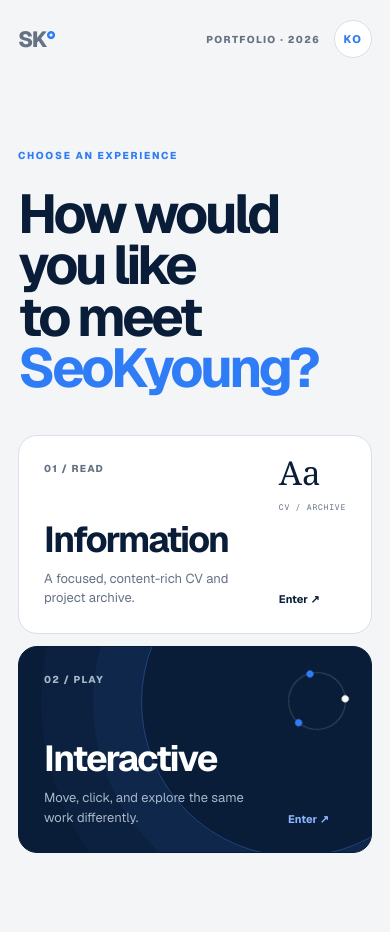
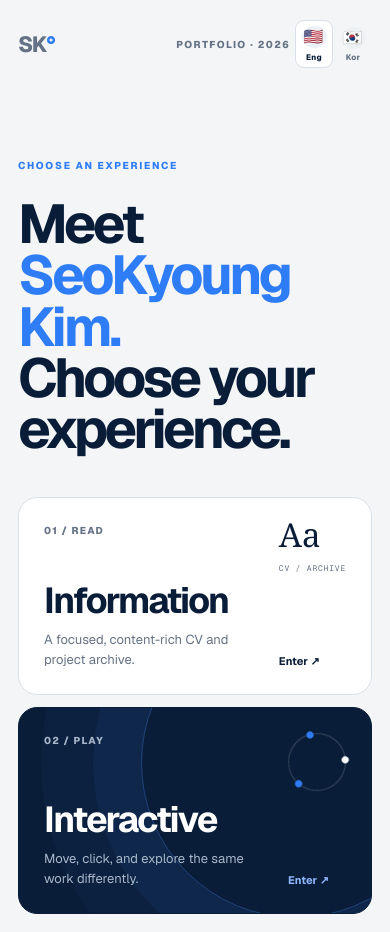
Before and after one commit to tjrud/portfolio, a Next.js app: page / in a window 390 px wide. Before the commit the page ends 871 px from the top, so only its background shows below. Built offline with nearby package versions, Linux system fonts and the light colour scheme.

Commit message:
Refine navigation and language controls

```diff
--- a/app/globals.css
+++ b/app/globals.css
@@ -10,10 +10,22 @@ p { margin: 0; }
 .brand { font-size: 22px; font-weight: 800; letter-spacing: -.05em; }
 .brand span { color: var(--blue); }
 .light-brand { color: white; }
-.locale-button { width: 38px; height: 38px; margin-left: 14px; border: 1px solid var(--line); border-radius: 999px; background: white; color: var(--blue); font-size: 11px; font-weight: 800; cursor: pointer; transition: background .2s, color .2s; }
-.locale-button:hover { background: var(--blue); color: white; }
-.locale-button.inverse { border-color: rgba(255,255,255,.2); background: rgba(255,255,255,.08); color: white; }
-.locale-button.inverse:hover { background: white; color: var(--navy); }
+.locale-switcher { margin-left: 15px; display: flex; align-items: center; gap: 4px; }
+.locale-switcher button { width: 46px; height: 52px; padding: 4px; border: 1px solid transparent; border-radius: 9px; display: grid; place-items: center; gap: 0; background: transparent; color: var(--muted); cursor: pointer; transition: border-color .2s, background .2s, color .2s; }
+.locale-switcher button span { width: 28px; height: 25px; display: grid; place-items: center; border-radius: 50%; background: #edf1f5; font-size: 18px; line-height: 1; filter: saturate(.78); transition: transform .2s, filter .2s; }
+.locale-switcher button small { font-size: 8px; font-weight: 750; line-height: 1; letter-spacing: .04em; }
+.locale-switcher button:hover, .locale-switcher button.active { border-color: var(--line); background: white; color: var(--navy); }
+.locale-switcher button:hover span, .locale-switcher button.active span { transform: translateY(-1px); filter: saturate(1); }
+.locale-switcher.inverse button { color: #8396ae; }
+.locale-switcher.inverse button span { background: rgba(255,255,255,.09); }
+.locale-switcher.inverse button:hover, .locale-switcher.inverse button.active { border-color: rgba(255,255,255,.18); background: rgba(255,255,255,.08); color: white; }
+.category-bar { position: sticky; z-index: 30; top: 0; height: 72px; padding: 0 24px; display: grid; grid-template-columns: 1fr auto 1fr; align-items: center; border-bottom: 1px solid var(--line); background: rgba(255,255,255,.94); backdrop-filter: blur(18px); }
+.category-bar .home-button { justify-self: start; padding: 9px 13px; border: 1px solid var(--line); border-radius: 999px; background: white; color: var(--navy); font-size: 9px; font-weight: 800; letter-spacing: .12em; cursor: pointer; }
+.category-bar > strong { justify-self: center; font-size: 13px; letter-spacing: -.02em; }
+.category-bar > .locale-switcher { justify-self: end; }
+.category-bar.inverse { border-color: rgba(255,255,255,.12); background: rgba(9,29,56,.88); }
+.category-bar.inverse .home-button { border-color: rgba(255,255,255,.18); background: rgba(255,255,255,.07); color: white; }
+.category-bar.inverse > strong { color: white; }
 
 /* Mode gate */
 .mode-gate { min-height: 100vh; padding: 28px 32px 32px; display: grid; grid-template-rows: auto 1fr auto; background: var(--bg); }
@@ -45,15 +57,14 @@ p { margin: 0; }
 @keyframes gateSpin { to { transform: rotate(360deg); } }
 
 /* Information mode */
-.cv-layout { min-height: 100vh; display: grid; grid-template-columns: 310px minmax(0, 1fr); background: #dbe3e8; }
-.cv-sidebar { position: sticky; top: 0; height: 100vh; padding: 40px 38px 34px; display: flex; flex-direction: column; color: white; background: var(--navy); }
+.info-mode { min-height: 100vh; background: #dbe3e8; }
+.cv-layout { min-height: calc(100vh - 72px); display: grid; grid-template-columns: 310px minmax(0, 1fr); background: #dbe3e8; }
+.cv-sidebar { position: sticky; top: 72px; height: calc(100vh - 72px); padding: 40px 38px 34px; display: flex; flex-direction: column; color: white; background: var(--navy); }
 .cv-sidebar > div:first-child > p { margin-top: 72px; color: #96a8be; font-family: var(--font-geist-mono), monospace; font-size: 10px; line-height: 1.6; letter-spacing: .12em; }
 .cv-sidebar nav { display: flex; flex-direction: column; gap: 13px; margin: auto 0; }
 .cv-sidebar nav a { width: max-content; color: #afbed0; font-size: 13px; transition: color .2s, transform .2s; }
 .cv-sidebar nav a:hover { color: white; transform: translateX(4px); }
-.cv-side-bottom { display: grid; grid-template-columns: 1fr auto; align-items: center; gap: 18px; }
-.cv-side-bottom button { padding: 0; border: 0; background: none; color: #8fb7ff; text-align: left; font-size: 11px; cursor: pointer; }
-.cv-side-bottom > span { grid-column: 1 / -1; color: #71849c; font-family: var(--font-geist-mono), monospace; font-size: 8px; line-height: 1.6; letter-spacing: .1em; }
+.cv-side-bottom > span { color: #71849c; font-family: var(--font-geist-mono), monospace; font-size: 8px; line-height: 1.6; letter-spacing: .1em; }
 .cv-document { width: min(960px, calc(100% - 72px)); min-height: 100vh; padding: 84px 82px 110px; background: white; box-shadow: 0 0 70px rgba(9,29,56,.08); }
 .cv-hero { padding-bottom: 82px; border-bottom: 1px solid var(--navy); }
 .cv-hero > p { color: var(--blue); font-family: var(--font-geist-mono), monospace; font-size: 9px; font-weight: 700; letter-spacing: .13em; }
@@ -96,10 +107,7 @@ p { margin: 0; }
 
 /* Interactive mode */
 .play-mode { --mx: 50vw; --my: 50vh; min-height: 100vh; color: white; background: radial-gradient(420px circle at var(--mx) var(--my), rgba(47,125,246,.2), transparent 70%), var(--navy); }
-.play-nav { position: relative; z-index: 10; height: 84px; padding: 0 34px; display: flex; align-items: center; justify-content: space-between; border-bottom: 1px solid rgba(255,255,255,.12); }
-.play-nav > div { display: flex; align-items: center; }
-.play-nav > div > button:first-child { border: 0; background: none; color: #a9b8ca; font-size: 11px; cursor: pointer; }
-.play-hero { min-height: calc(100vh - 84px); padding: 70px 4vw 90px; display: grid; grid-template-columns: .9fr 1.1fr; align-items: center; gap: 40px; overflow: hidden; }
+.play-hero { min-height: calc(100vh - 72px); padding: 70px 4vw 90px; display: grid; grid-template-columns: .9fr 1.1fr; align-items: center; gap: 40px; overflow: hidden; }
 .play-heading > p { color: #8fb7ff; font-size: 9px; font-weight: 750; letter-spacing: .18em; }
 .play-heading h1 { margin: 34px 0; font-size: clamp(64px, 8vw, 124px); line-height: .84; letter-spacing: -.07em; font-weight: 620; }
 .play-heading h1 em { color: #5c96ff; font: inherit; font-style: normal; }
@@ -166,9 +174,13 @@ p { margin: 0; }
   .mode-option { min-height: 190px; }
   .mode-option strong { font-size: 36px; }
   .cv-layout { display: block; }
-  .cv-sidebar { position: relative; height: auto; padding: 20px 18px; flex-direction: row; align-items: center; justify-content: space-between; }
-  .cv-sidebar > div:first-child > p, .cv-sidebar nav, .cv-side-bottom > span { display: none; }
-  .cv-side-bottom { display: flex; gap: 5px; }
+  .category-bar { height: 64px; padding-inline: 12px; }
+  .category-bar > strong { font-size: 11px; }
+  .category-bar .home-button { padding-inline: 10px; }
+  .locale-switcher { margin-left: 5px; gap: 1px; }
+  .locale-switcher button { width: 38px; height: 48px; }
+  .locale-switcher button span { width: 25px; height: 22px; font-size: 16px; }
+  .cv-sidebar { display: none; }
   .cv-document { width: 100%; padding: 62px 22px 80px; box-shadow: none; }
   .cv-hero h1 { font-size: 78px; }
   .cv-hero > div { grid-template-columns: 1fr; gap: 16px; }
@@ -178,7 +190,6 @@ p { margin: 0; }
   .skill-table > div { grid-template-columns: 1fr; gap: 5px; }
   .other-grid { grid-template-columns: 1fr; }
   .other-grid article { min-height: 140px; }
-  .play-nav { padding-inline: 18px; }
   .play-hero { padding: 78px 18px 75px; }
   .play-heading h1 { font-size: clamp(58px, 17vw, 84px); }
   .constellation { width: 100%; margin-top: 45px; aspect-ratio: auto; display: grid; grid-template-columns: repeat(2, 1fr); gap: 8px; }
--- a/app/page.tsx
+++ b/app/page.tsx
@@ -8,10 +8,10 @@ type Localized = Record<Locale, string>;
 
 const ui = {
   en: {
-    choose: 'Choose an experience', gateTitle: <>How would you like<br />to meet <em>SeoKyoung?</em></>,
+    choose: 'Choose an experience', gateTitle: <>Meet <em>SeoKyoung Kim.</em><br />Choose your experience.</>,
     readCode: '01 / READ', readTitle: 'Information', readBody: 'A focused, content-rich CV and project archive.',
     playCode: '02 / PLAY', playTitle: 'Interactive', playBody: 'Move, click, and explore the same work differently.', enter: 'Enter ↗',
-    switchKo: '한국어로 변경', locale: 'KO', startOver: 'Choose mode', profile: 'Profile',
+    startOver: 'Choose mode', profile: 'Profile', home: 'HOME', eng: 'Eng', kor: 'Kor', switchEnglish: 'Switch to English', switchKorean: '한국어로 변경',
     education: 'Education', internships: 'Internships', projects: 'Projects', activities: 'Activities', awards: 'Awards', skills: 'Skills', other: 'Other background', contact: 'Contact',
     current: 'AI undergraduate at Hanyang University ERICA', expected: 'Expected Feb. 2027', completed: 'Completed Feb. 2025',
     intro: 'I study Artificial Intelligence at Hanyang University ERICA. My work includes autonomous driving, industrial anomaly detection, and vehicle monitoring.',
@@ -20,13 +20,13 @@ const ui = {
     playIntro: 'Explore the same portfolio through the subjects, projects, and roles that connect my work.', orbitHint: 'Choose a coordinate', selectedSignal: 'Selected signal',
     selectedProjects: 'Project signals', tiltHint: 'Move across the cards', playFacts: 'A few fixed points',
     facts: ['3 AI internships', '2 engineering degrees', '4 selected awards'],
-    footer: 'SeoKyoung Kim · AI Portfolio · 2026',
+    footer: 'SeoKyoung Kim. · AI Portfolio · 2026',
   },
   ko: {
     choose: '경험할 방식을 선택하세요', gateTitle: <>김서경을 어떤 방식으로<br /><em>알아보고 싶나요?</em></>,
     readCode: '01 / 읽기', readTitle: '정보', readBody: '이력과 프로젝트를 차분하고 촘촘하게 읽는 버전입니다.',
     playCode: '02 / 탐색', playTitle: '인터랙티브', playBody: '움직이고 누르며 같은 작업을 다르게 탐색하는 버전입니다.', enter: '들어가기 ↗',
-    switchKo: 'Switch to English', locale: 'EN', startOver: '모드 선택', profile: '프로필',
+    startOver: '모드 선택', profile: '프로필', home: 'HOME', eng: 'Eng', kor: 'Kor', switchEnglish: 'Switch to English', switchKorean: '한국어로 변경',
     education: '학력', internships: '인턴십', projects: '프로젝트', activities: '활동', awards: '수상', skills: '기술', other: '다른 경험', contact: '연락처',
     current: '한양대학교 ERICA 인공지능학과 학부생', expected: '2027년 2월 졸업 예정', completed: '2025년 2월 졸업',
     intro: '한양대학교 ERICA에서 인공지능을 공부하고 있습니다. 자율주행, 산업 이상 탐지, 차량 모니터링 작업을 해왔습니다.',
@@ -81,14 +81,26 @@ const playTopics: Array<{ key: string; label: Localized; code: string; title: Lo
   { key: 'people', code: '04', label: { en: 'PEOPLE', ko: '사람' }, title: { en: 'Learning by helping others learn', ko: '다른 사람의 배움을 도우며 배우기' }, body: { en: 'I have mentored RC teams, organized a competition, supported manufacturing AI training, and reviewed neuroscience papers with a student committee.', ko: 'RC 팀 멘토링, 대회 운영, 제조업 AI 교육 지원, 학생 학술위원회 논문 검토를 경험했습니다.' } },
 ];
 
-function LocaleButton({ locale, setLocale, inverse = false }: { locale: Locale; setLocale: (locale: Locale) => void; inverse?: boolean }) {
-  return <button className={`locale-button${inverse ? ' inverse' : ''}`} type="button" aria-label={ui[locale].switchKo} onClick={() => setLocale(locale === 'en' ? 'ko' : 'en')}>{ui[locale].locale}</button>;
+function LocaleSwitcher({ locale, setLocale, inverse = false }: { locale: Locale; setLocale: (locale: Locale) => void; inverse?: boolean }) {
+  const t = ui[locale];
+  return <div className={`locale-switcher${inverse ? ' inverse' : ''}`} aria-label="Language">
+    <button className={locale === 'en' ? 'active' : ''} type="button" aria-label={t.switchEnglish} aria-pressed={locale === 'en'} onClick={() => setLocale('en')}><span aria-hidden="true">🇺🇸</span><small>{t.eng}</small></button>
+    <button className={locale === 'ko' ? 'active' : ''} type="button" aria-label={t.switchKorean} aria-pressed={locale === 'ko'} onClick={() => setLocale('ko')}><span aria-hidden="true">🇰🇷</span><small>{t.kor}</small></button>
+  </div>;
+}
+
+function CategoryBar({ locale, setLocale, reset, inverse = false }: { locale: Locale; setLocale: (locale: Locale) => void; reset: () => void; inverse?: boolean }) {
+  return <header className={`category-bar${inverse ? ' inverse' : ''}`}>
+    <button className="home-button" type="button" onClick={reset}>HOME</button>
+    <strong>SeoKyoung Kim.</strong>
+    <LocaleSwitcher locale={locale} setLocale={setLocale} inverse={inverse} />
+  </header>;
 }
 
 function ModeGate({ locale, setLocale, choose }: { locale: Locale; setLocale: (locale: Locale) => void; choose: (mode: Exclude<Mode, null>) => void }) {
   const t = ui[locale];
   return <main className="mode-gate">
-    <div className="mode-gate-top"><a className="brand" href="#">SK<span>°</span></a><div><span>PORTFOLIO · 2026</span><LocaleButton locale={locale} setLocale={setLocale} /></div></div>
+    <div className="mode-gate-top"><a className="brand" href="#">SK<span>°</span></a><div><span>PORTFOLIO · 2026</span><LocaleSwitcher locale={locale} setLocale={setLocale} /></div></div>
     <div className="mode-gate-copy"><p>{t.choose}</p><h1>{t.gateTitle}</h1></div>
     <div className="mode-options">
       <button className="mode-option mode-option-info" onClick={() => choose('info')}>
@@ -108,14 +120,14 @@ function CvSection({ id, number, title, children }: { id: string; number: string
 function InfoMode({ locale, setLocale, reset }: { locale: Locale; setLocale: (locale: Locale) => void; reset: () => void }) {
   const t = ui[locale];
   const localize = (value: Localized) => value[locale];
-  return <main className="cv-layout">
-    <aside className="cv-sidebar">
+  return <main className="info-mode"><CategoryBar locale={locale} setLocale={setLocale} reset={reset} />
+    <div className="cv-layout"><aside className="cv-sidebar">
       <div><a className="brand light-brand" href="#cv-top">SK<span>°</span></a><p>CURRICULUM<br />VITAE + WORK</p></div>
       <nav>{[['education', t.education], ['internships', t.internships], ['projects', t.projects], ['activities', t.activities], ['awards', t.awards], ['skills', t.skills]].map(([href, label]) => <a href={`#${href}`} key={href}>{label}</a>)}</nav>
-      <div className="cv-side-bottom"><button onClick={reset}>← {t.startOver}</button><LocaleButton locale={locale} setLocale={setLocale} inverse /><span>UPDATED AUG. 2026<br />© SEO KYOUNG KIM</span></div>
+      <div className="cv-side-bottom"><span>UPDATED AUG. 2026<br />© SEOKYOUNG KIM.</span></div>
     </aside>
     <article className="cv-document" id="cv-top">
-      <header className="cv-hero"><p>{t.profile} / 2026</p><h1>SeoKyoung<br />Kim</h1><div><strong>{t.current}</strong><span>{t.intro}</span></div></header>
+      <header className="cv-hero"><p>{t.profile} / 2026</p><h1>SeoKyoung<br />Kim.</h1><div><strong>{t.current}</strong><span>{t.intro}</span></div></header>
 
       <CvSection id="education" number="01" title={t.education}>
         {education.map(item => <article className="cv-entry" key={item.date}><p className="cv-date">{item.date}</p><div><h3>{localize(item.degree)}</h3><strong>{item.school}</strong><p>{localize(item.status)}</p></div></article>)}
@@ -146,7 +158,7 @@ function InfoMode({ locale, setLocale, reset }: { locale: Locale; setLocale: (lo
       </CvSection>
 
       <footer className="cv-contact"><p>{t.contact}</p><h2>sk0829@hanyang.ac.kr</h2><div><a href="mailto:sk0829@hanyang.ac.kr">EMAIL ↗</a><a href="https://github.com/tjrud" target="_blank" rel="noreferrer">{t.source}</a></div></footer>
-    </article>
+    </article></div>
   </main>;
 }
 
@@ -176,8 +188,8 @@ function PlayMode({ locale, setLocale, reset }: { locale: Locale; setLocale: (lo
   const topic = playTopics[activeTopic];
 
   return <main className="play-mode" onPointerMove={pointer}>
-    <header className="play-nav"><a className="brand light-brand" href="#play-top">SK<span>°</span></a><div><button onClick={reset}>← {t.startOver}</button><LocaleButton locale={locale} setLocale={setLocale} inverse /></div></header>
-    <section className="play-hero" id="play-top"><div className="play-heading"><p>{t.playKicker}</p><h1>{t.playTitleMain}</h1><span>{t.playIntro}</span></div>
+    <CategoryBar locale={locale} setLocale={setLocale} reset={reset} inverse />
+    <section className="play-hero" id="play-top"><div className="play-heading"><p>SEOKYOUNG KIM. · {t.playKicker}</p><h1>{t.playTitleMain}</h1><span>{t.playIntro}</span></div>
       <div className="constellation">
         <div className="orbit-ring ring-one" /><div className="orbit-ring ring-two" />
         {playTopics.map((item, index) => <button className={`orbit-node node-${index + 1}${activeTopic === index ? ' active' : ''}`} key={item.key} onClick={() => setActiveTopic(index)} aria-pressed={activeTopic === index}><i>{item.code}</i>{localize(item.label)}</button>)}
```
